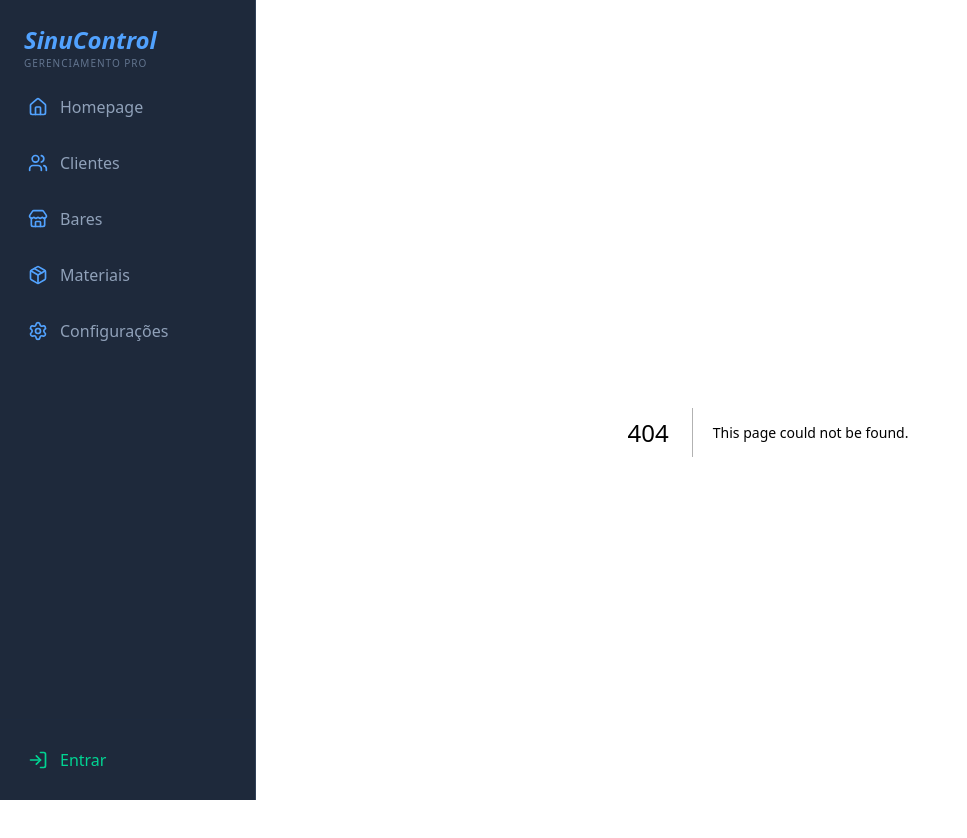
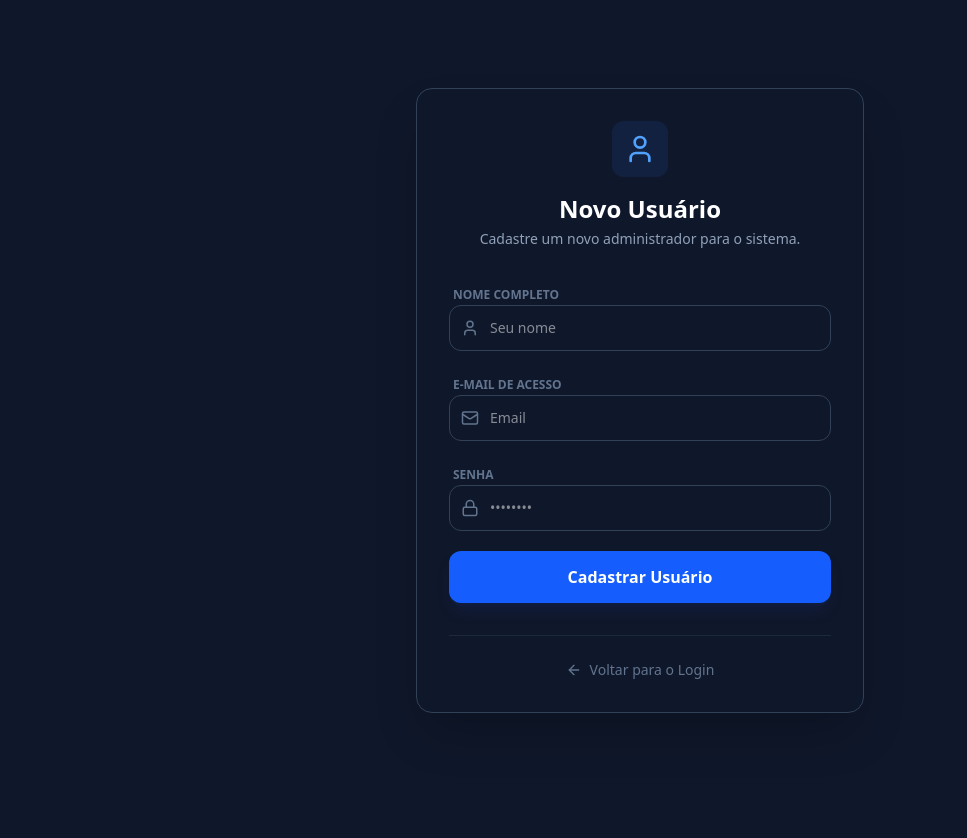
Before and after one commit to GuiOrlando/sistema_sinuca, a Next.js app in the folder frontend/: page /registro in a window 1280 px wide. Before the commit this address had no page. Shown: the top 838 px of the page, without its empty margins (0-967 px from the left). After the commit the page ends 800 px from the top, so only its background shows below. Built offline with nearby package versions, Linux system fonts and the light colour scheme.

Commit message:
Nova tela de cadastro

```diff
--- a/frontend/src/app/layout.js
+++ b/frontend/src/app/layout.js
@@ -7,15 +7,15 @@ import './globals.css';
 
 export default function RootLayout({ children }) {
   const pathname = usePathname();
-  const isLoginPage = pathname === '/login';
+  const isLoginPage = pathname === '/login' || pathname === '/registro';
 
   return (
     <html lang="pt-br">
       <head>
         <title>SinuControl</title>
-        <link rel="icon" href="/bola8.png" />
-        <link rel="shortcut icon" href="/bola8.png" />
-        <link rel="apple-touch-icon" href="/bola8.png" />
+        <link rel="icon" href="/bola1.png" />
+        <link rel="shortcut icon" href="/bola1.png" />
+        <link rel="apple-touch-icon" href="/bola1.png" />
       </head>
       <body className={`flex bg-background text-foreground antialiased ${isLoginPage ? 'justify-center items-center' : ''}`}>
         {!isLoginPage && <Sidebar />}
--- a/frontend/src/app/login/page.js
+++ b/frontend/src/app/login/page.js
@@ -4,6 +4,7 @@ import { useState } from 'react';
 import { useRouter } from 'next/navigation';
 import { LogIn, Eye, EyeOff } from 'lucide-react';
 import { login } from '@/services/api';
+import Link from 'next/link';
 
 export default function LoginPage() {
     const [email, setEmail] = useState('');
@@ -84,6 +85,15 @@ export default function LoginPage() {
           >
             Entrar no Painel
           </button>
+
+          <div className='text-center'>
+            <p className='text-slate-400 text-sm'>
+              Não tem uma conta?{' '}
+              <Link href="/registro" className='text-blue-500 hover:underline'>
+                Registre-se aqui
+              </Link>
+            </p>
+          </div>
         </form>
 
         <p className="mt-8 text-center text-xs text-slate-500">
--- /dev/null
+++ b/frontend/src/app/registro/page.js
@@ -0,0 +1,109 @@
+'use client';
+import { useState } from 'react';
+import { useRouter } from 'next/navigation';
+import { User, Mail, Lock, Loader2, ArrowLeft } from 'lucide-react';
+import Link from 'next/link';
+
+export default function RegisterPage() {
+    const [formData, setFormData] = useState({ nome: '', email: '', senha: '' });
+    const [loading, setLoading] = useState(false);
+    const router = useRouter();
+
+    const handleRegister = async (e) => {
+        e.preventDefault();
+        setLoading(true);
+
+        try {
+            const response = await fetch('http://localhost:3001/auth/register', {
+                method: 'POST',
+                headers: { 'Content-Type': 'application/json' },
+                body: JSON.stringify(formData),
+            });
+
+            if (response.ok) {
+                alert("Usuário cadastrado com sucesso!");
+                router.push('/login');
+            } else {
+                const error = await response.json();
+                alert(error.error || "Erro ao cadastrar");
+            }
+        } catch (err) {
+            alert("Erro na conexão com o servidor.");
+        } finally {
+            setLoading(false);
+        }
+    };
+
+    return (
+        <div className="min-h-screen flex items-center justify-center bg-background p-4">
+            <div className="w-full max-w-md bg-card p-8 rounded-2xl border border-slate-700 shadow-2xl">
+
+                <div className="text-center mb-8">
+                    <div className="inline-flex p-3 rounded-xl bg-blue-500/10 mb-4">
+                        <User className="text-blue-400" size={32} />
+                    </div>
+                    <h1 className="text-2xl font-bold text-white">Novo Usuário</h1>
+                    <p className="text-slate-400 text-sm mt-1">Cadastre um novo administrador para o sistema.</p>
+                </div>
+
+                <form onSubmit={handleRegister} className="space-y-5">
+                    <div className="space-y-1">
+                        <label className="text-xs font-semibold text-slate-500 uppercase ml-1">Nome Completo</label>
+                        <div className="relative">
+                            <User className="absolute left-3 top-1/2 -translate-y-1/2 text-slate-500" size={18} />
+                            <input
+                                type="text"
+                                required
+                                className="w-full bg-[#0f172a] border border-slate-700 rounded-xl py-3 pl-10 pr-4 focus:outline-none focus:border-blue-500 transition-colors text-white text-sm"
+                                placeholder="Seu nome"
+                                onChange={(e) => setFormData({...formData, nome: e.target.value})}
+                            />
+                        </div>
+                    </div>
+
+                    <div className="space-y-1">
+                        <label className="text-xs font-semibold text-slate-500 uppercase ml-1">E-mail de Acesso</label>
+                        <div className="relative">
+                            <Mail className="absolute left-3 top-1/2 -translate-y-1/2 text-slate-500" size={18} />
+                            <input
+                                type="email"
+                                required
+                                className="w-full bg-[#0f172a] border border-slate-700 rounded-xl py-3 pl-10 pr-4 focus:outline-none focus:border-blue-500 transition-colors text-white text-sm"
+                                placeholder="Email"
+                                onChange={(e) => setFormData({...formData, email: e.target.value})}
+                            />
+                        </div>
+                    </div>
+
+                    <div className="space-y-1">
+                        <label className="text-xs font-semibold text-slate-500 uppercase ml-1">Senha</label>
+                        <div className="relative">
+                            <Lock className="absolute left-3 top-1/2 -translate-y-1/2 text-slate-500" size={18} />
+                            <input
+                                type="password"
+                                required
+                                className="w-full bg-[#0f172a] border border-slate-700 rounded-xl py-3 pl-10 pr-4 focus:outline-none focus:border-blue-500 transition-colors text-white text-sm"
+                                placeholder="••••••••"
+                                onChange={(e) => setFormData({...formData, senha: e.target.value})}
+                            />
+                        </div>
+                    </div>
+
+                    <button
+                        type="submit"
+                        disabled={loading}
+                        className="w-full bg-blue-600 hover:bg-blue-500 text-white font-bold py-3.5 rounded-xl transition-all flex items-center justify-center gap-2 shadow-lg shadow-blue-900/20 cursor-pointer"
+                    >
+                        {loading ? <Loader2 className="animate-spin" size={20} /> : 'Cadastrar Usuário'}
+                    </button>
+                </form>
+
+                <div className="mt-8 pt-6 border-t border-slate-800 text-center">
+                    <Link href="/login" className="text-slate-500 hover:text-white text-sm flex items-center justify-center gap-2 transition-colors">
+                        <ArrowLeft size={16} /> Voltar para o Login
+                    </Link>
+                </div>
+            </div>
+        </div>
+    );
+}
```
Also changed, not shown: frontend/public/bola.png (added), frontend/public/bola1.png (added).
